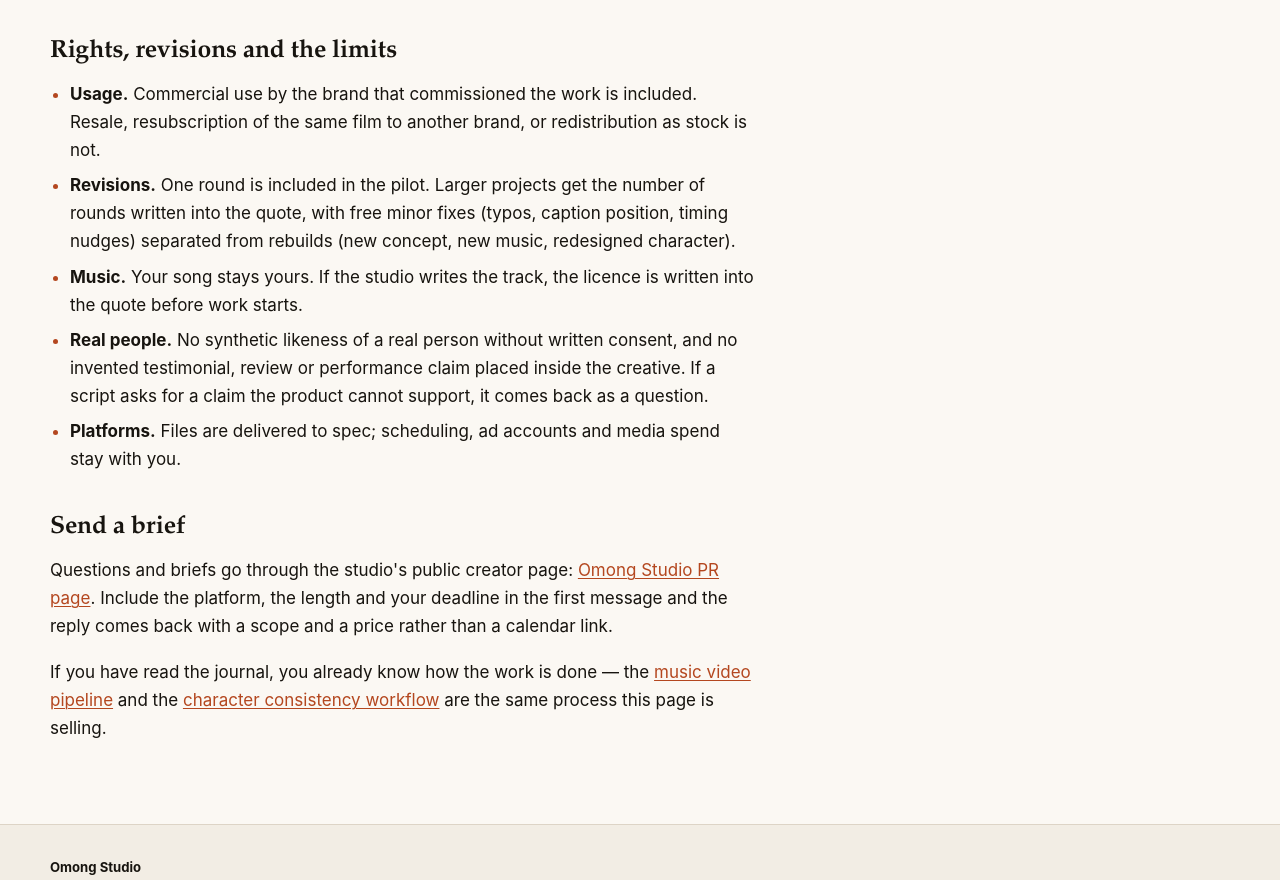
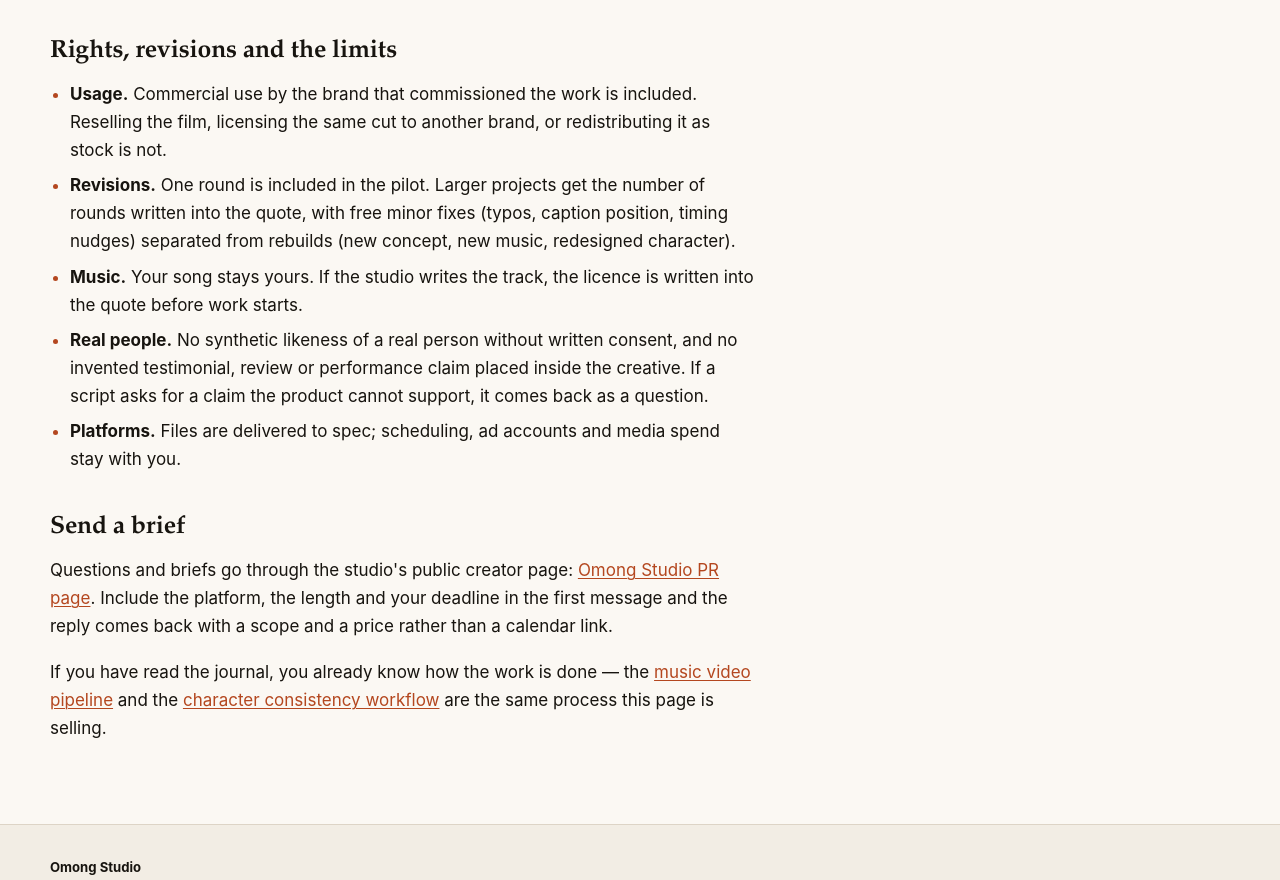
Before and after one commit to theloz33-bot/omong-studio-journal, a plain HTML site: page docs/services/index.html in a window 1280 px wide. Shown: the part 3321-4201 px from the top of the page. Drawn offline with Linux system fonts and the light colour scheme.

Commit message:
services: fix usage wording

```diff
--- a/docs/services/index.html
+++ b/docs/services/index.html
@@ -69,7 +69,7 @@
 <h2 id="delivery-specs">Delivery specs</h2>
 <div class="table-wrap"><table><thead><tr><th>Item</th><th>Standard</th></tr></thead><tbody><tr><td>Vertical</td><td>1080×1920, 30 fps, H.264 MP4</td></tr><tr><td>Horizontal</td><td>1920×1080, 30 fps, H.264 MP4</td></tr><tr><td>Captions</td><td>SRT file plus a burned-in version on request</td></tr><tr><td>Audio</td><td>−14 LUFS integrated, peaks at −3 dBFS</td></tr><tr><td>Music and sound</td><td>WAV 48 kHz, stems on request</td></tr></tbody></table></div>
 <h2 id="rights-revisions-and-the-limits">Rights, revisions and the limits</h2>
-<ul><li><strong>Usage.</strong> Commercial use by the brand that commissioned the work is included. Resale, resubscription of the same film to another brand, or redistribution as stock is not.</li><li><strong>Revisions.</strong> One round is included in the pilot. Larger projects get the number of rounds written into the quote, with free minor fixes (typos, caption position, timing nudges) separated from rebuilds (new concept, new music, redesigned character).</li><li><strong>Music.</strong> Your song stays yours. If the studio writes the track, the licence is written into the quote before work starts.</li><li><strong>Real people.</strong> No synthetic likeness of a real person without written consent, and no invented testimonial, review or performance claim placed inside the creative. If a script asks for a claim the product cannot support, it comes back as a question.</li><li><strong>Platforms.</strong> Files are delivered to spec; scheduling, ad accounts and media spend stay with you.</li></ul>
+<ul><li><strong>Usage.</strong> Commercial use by the brand that commissioned the work is included. Reselling the film, licensing the same cut to another brand, or redistributing it as stock is not.</li><li><strong>Revisions.</strong> One round is included in the pilot. Larger projects get the number of rounds written into the quote, with free minor fixes (typos, caption position, timing nudges) separated from rebuilds (new concept, new music, redesigned character).</li><li><strong>Music.</strong> Your song stays yours. If the studio writes the track, the licence is written into the quote before work starts.</li><li><strong>Real people.</strong> No synthetic likeness of a real person without written consent, and no invented testimonial, review or performance claim placed inside the creative. If a script asks for a claim the product cannot support, it comes back as a question.</li><li><strong>Platforms.</strong> Files are delivered to spec; scheduling, ad accounts and media spend stay with you.</li></ul>
 <h2 id="send-a-brief">Send a brief</h2>
 <p>Questions and briefs go through the studio's public creator page: <a href="https://upload.83blue.com/s/omong/" rel="noopener">Omong Studio PR page</a>. Include the platform, the length and your deadline in the first message and the reply comes back with a scope and a price rather than a calendar link.</p>
 <p>If you have read the journal, you already know how the work is done — the <a href="/omong-studio-journal/posts/cinematic-ai-music-video-pipeline/">music video pipeline</a> and the <a href="/omong-studio-journal/posts/consistent-ai-characters-9-16-short-form/">character consistency workflow</a> are the same process this page is selling.</p></div>
```
Also changed, not shown: 1 other file.
